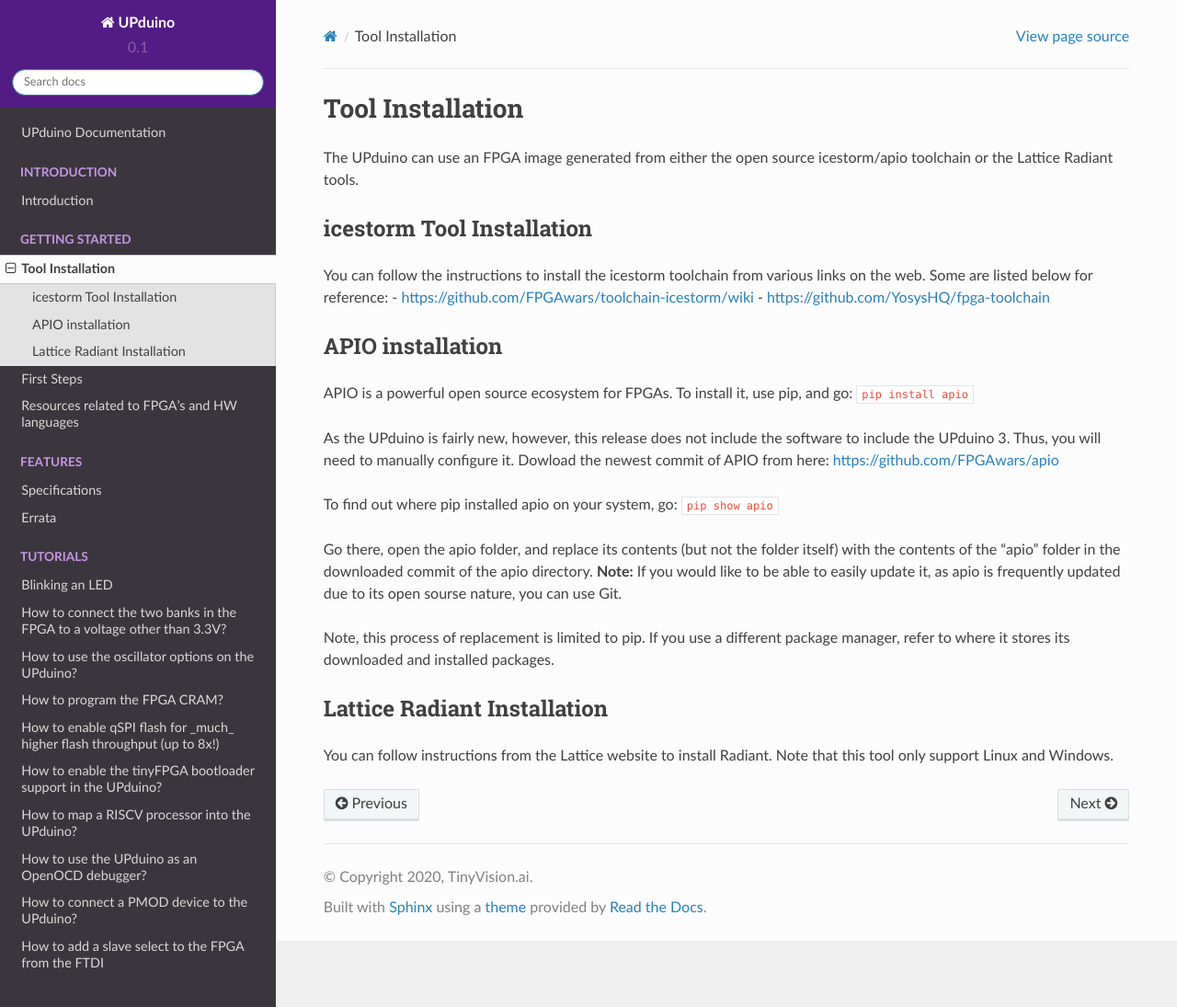
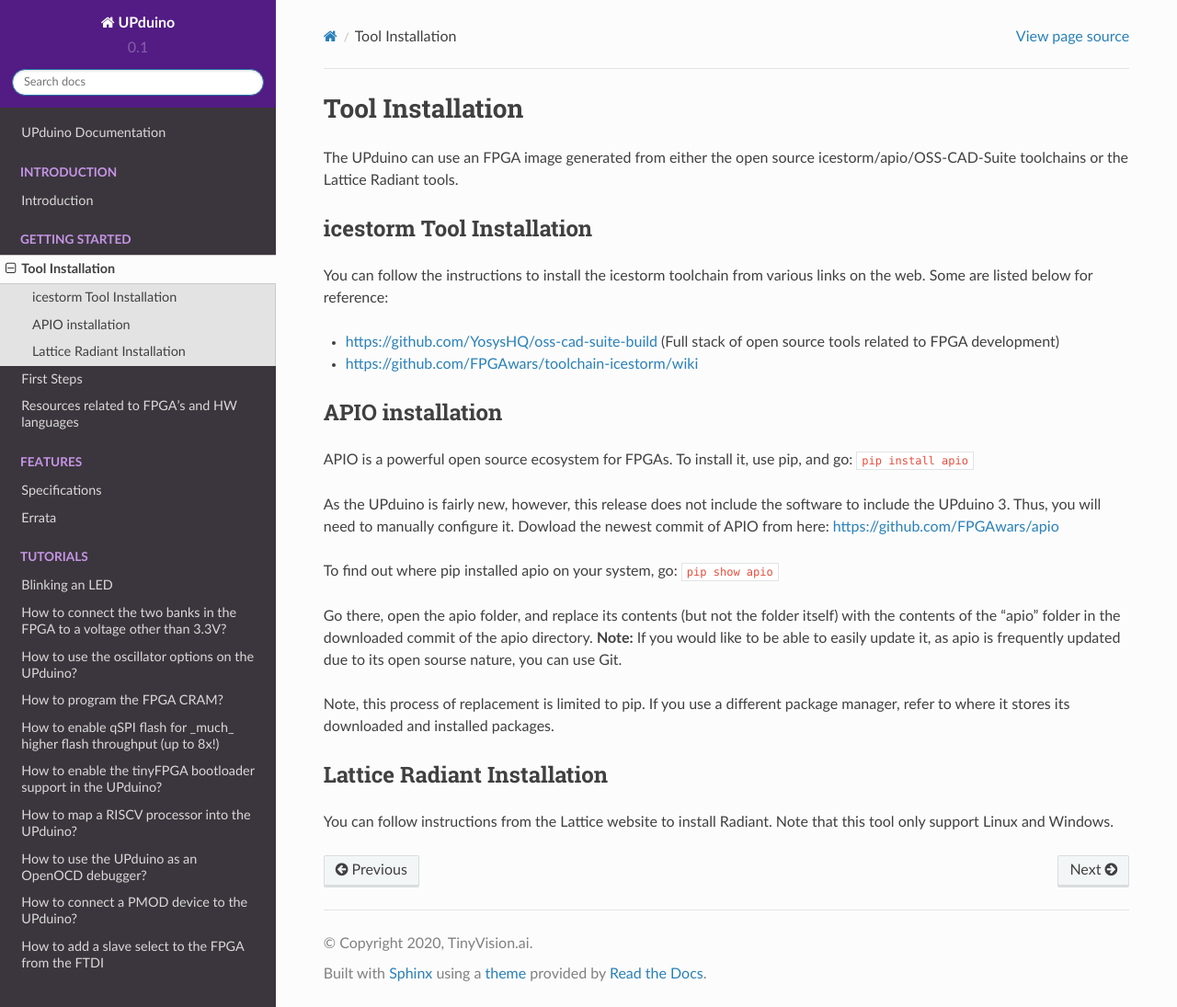
Before and after one commit to tinyvision-ai-inc/UPduino-v3.0, a Sphinx documentation site: the page built from docs/source/getting_started/tool_installation.rst, in a window 1280 px wide and 1095 px high. Shown: the whole window at 92% size. Built offline with Sphinx 7.4.7 and the Read the Docs theme 2.0.0, drawn with Linux system fonts in a browser that asks for light colours; pages that are not in the unit, such as notebooks, are missing from menus.

Commit message:
Updated toolchain links
old link was to a deprecated repo, new link is to the recommended installation method for the yosys stack

```diff
--- a/docs/source/getting_started/tool_installation.rst
+++ b/docs/source/getting_started/tool_installation.rst
@@ -1,15 +1,16 @@
 Tool Installation
 =================
 
-The UPduino can use an FPGA image generated from either the open source icestorm/apio toolchain or the Lattice Radiant tools.
+The UPduino can use an FPGA image generated from either the open source icestorm/apio/OSS-CAD-Suite toolchains or the Lattice Radiant tools.
 
 
 icestorm Tool Installation
 ---------------------------
 
 You can follow the instructions to install the icestorm toolchain from various links on the web. Some are listed below for reference:
+
+- https://github.com/YosysHQ/oss-cad-suite-build (Full stack of open source tools related to FPGA development)
 - https://github.com/FPGAwars/toolchain-icestorm/wiki
-- https://github.com/YosysHQ/fpga-toolchain
 
 APIO installation
 -----------------
```
